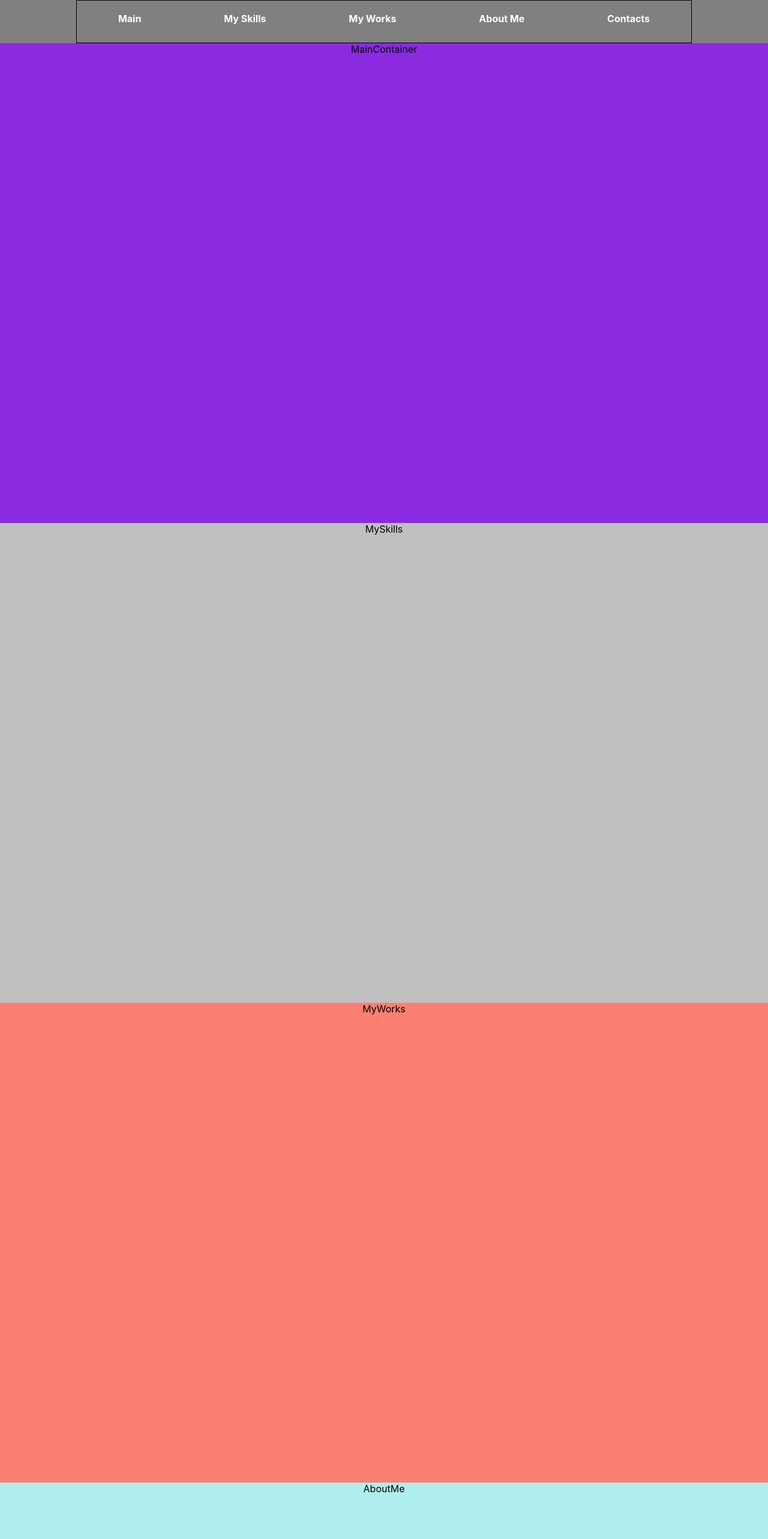
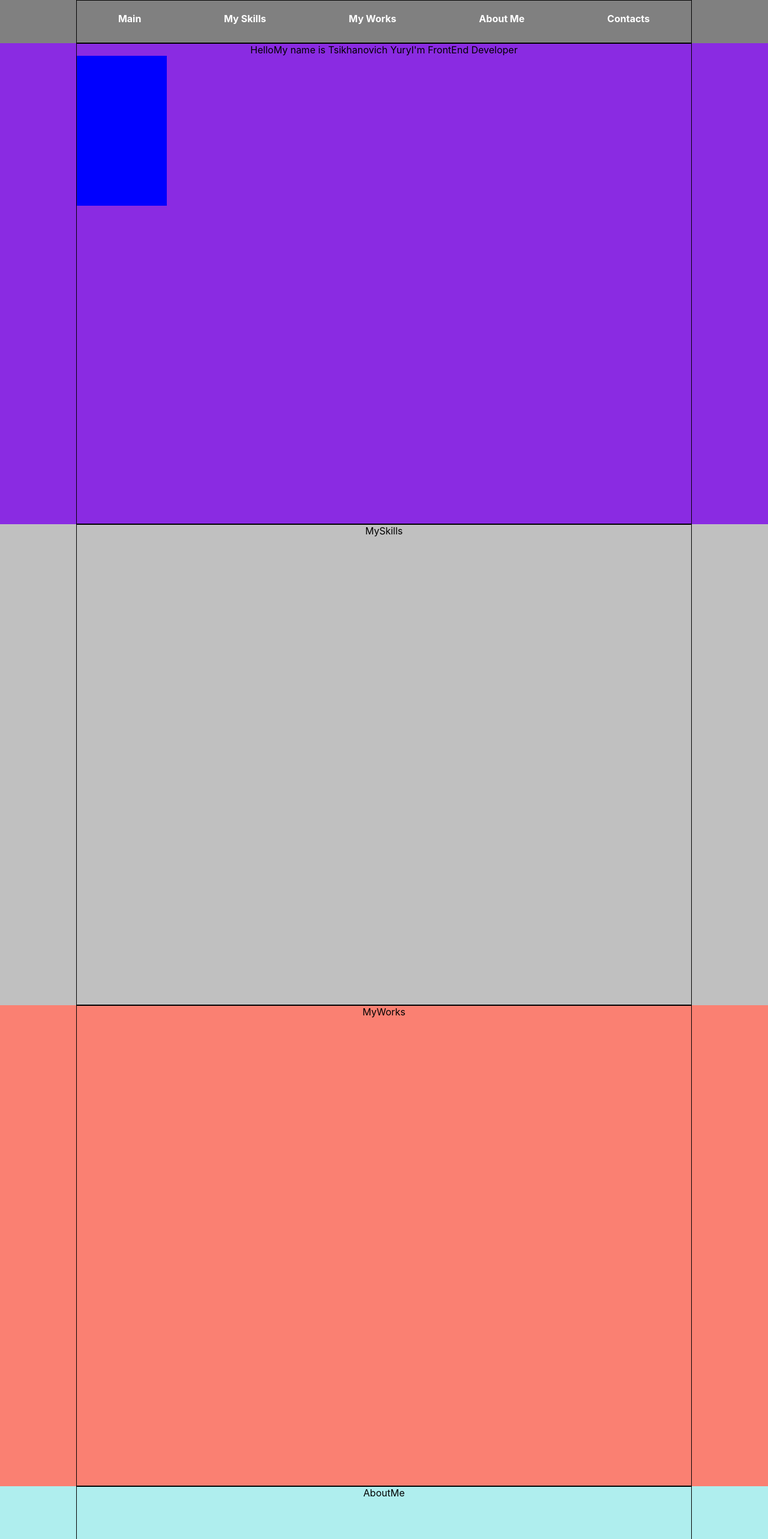
Before and after one commit to Yuranuch/My_portfolio, a React (Create React App) app: page / in a window 1280 px wide. Shown: the top 2566 px of the page at 60% size. Built offline with nearby package versions, Linux system fonts and the light colour scheme.

Commit message:
markup Header done

```diff
--- a/src/Components/AboutMe/AboutMe.js
+++ b/src/Components/AboutMe/AboutMe.js
@@ -2,11 +2,13 @@ import React from 'react';
 import styles from './AboutMe.module.css'
 
 function AboutMe() {
-  return (
-    <div className={styles.aboutMe }>
-        AboutMe
-    </div>
-  );
+    return (
+        <div className={styles.aboutMe}>
+            <div className={styles.container}>
+                AboutMe
+            </div>
+        </div>
+    );
 }
 
 export default AboutMe;
--- a/src/Components/AboutMe/AboutMe.module.css
+++ b/src/Components/AboutMe/AboutMe.module.css
@@ -1,4 +1,9 @@
 .aboutMe {
-    height: 200px;
     background-color: paleturquoise;
 }
+.container {
+    height: 200px;
+    width: 80%;
+    margin: 0 auto;
+    border: 1px solid;
+}
--- a/src/Components/Contacts/Contacts.js
+++ b/src/Components/Contacts/Contacts.js
@@ -2,11 +2,13 @@ import React from 'react';
 import styles from './Contacts.module.css'
 
 function Contacts() {
-  return (
-    <div className={styles.contacts}>
-        Contacts
-    </div>
-  );
+    return (
+        <div className={styles.contacts}>
+            <div className={styles.container}>
+                Contacts
+            </div>
+        </div>
+    );
 }
 
 export default Contacts;
--- a/src/Components/Contacts/Contacts.module.css
+++ b/src/Components/Contacts/Contacts.module.css
@@ -1,4 +1,9 @@
 .contacts {
-    height: 400px;
     background-color: fuchsia;
 }
+.container {
+    height: 400px;
+    width: 80%;
+    margin: 0 auto;
+    border: 1px solid;
+}
--- a/src/Components/Footer/Footer.module.css
+++ b/src/Components/Footer/Footer.module.css
@@ -3,11 +3,8 @@
     background-color: gray;
 }
 .container {
-    height: 100px;
-    display: flex;
     height: 70px;
     width: 80%;
     margin: 0 auto;
-    align-items: center;
     border: 1px solid;
 }
--- a/src/Components/MainContainer/MainContainer.js
+++ b/src/Components/MainContainer/MainContainer.js
@@ -2,11 +2,20 @@ import React from 'react';
 import styles from './MainContainer.module.css'
 
 function MainContainer() {
-  return (
-    <div className={styles.mainContainer }>
-      MainContainer
-    </div>
-  );
+    return (
+        <div className={styles.mainContainer}>
+            <div className={styles.container}>
+                <div className={styles.greeting}>
+                    <span>Hello</span>
+                    <span>My name is Tsikhanovich Yury</span>
+                    <span>I'm FrontEnd Developer</span>
+                </div>
+                <div className={styles.photo}>
+                    <img src="" alt="" />
+                </div>
+            </div>
+        </div>
+    );
 }
 
 export default MainContainer;
--- a/src/Components/MainContainer/MainContainer.module.css
+++ b/src/Components/MainContainer/MainContainer.module.css
@@ -1,4 +1,17 @@
 .mainContainer {
-    height: 100vh;
     background-color: blueviolet;
 }
+.container {
+    height: 100vh;
+    width: 80%;
+    margin: 0 auto;
+    border: 1px solid;
+}
+.greeting {
+
+}
+.photo {
+    width: 150px;
+    height: 250px;
+    background-color: blue;
+}
--- a/src/Components/MySkills/MySkills.js
+++ b/src/Components/MySkills/MySkills.js
@@ -2,11 +2,13 @@ import React from 'react';
 import styles from './MySkills.module.css'
 
 function MySkills() {
-  return (
-    <div className={styles.mySkills }>
-      MySkills
-    </div>
-  );
+    return (
+        <div className={styles.mySkills}>
+            <div className={styles.container}>
+                MySkills
+            </div>
+        </div>
+    );
 }
 
 export default MySkills;
--- a/src/Components/MySkills/MySkills.module.css
+++ b/src/Components/MySkills/MySkills.module.css
@@ -1,4 +1,9 @@
 .mySkills {
-    height: 100vh;
     background-color: silver;
 }
+.container {
+    height: 100vh;
+    width: 80%;
+    margin: 0 auto;
+    border: 1px solid;
+}
--- a/src/Components/MyWorks/MyWorks.js
+++ b/src/Components/MyWorks/MyWorks.js
@@ -2,11 +2,13 @@ import React from 'react';
 import styles from './MyWorks.module.css'
 
 function MyWorks() {
-  return (
-    <div className={styles.myWorks }>
-        MyWorks
-    </div>
-  );
+    return (
+        <div className={styles.myWorks}>
+            <div className={styles.container}>
+                MyWorks
+            </div>
+        </div>
+    );
 }
 
 export default MyWorks;
--- a/src/Components/MyWorks/MyWorks.module.css
+++ b/src/Components/MyWorks/MyWorks.module.css
@@ -1,4 +1,10 @@
 .myWorks {
-    height: 100vh;
     background-color: salmon;
 }
+
+.container {
+    height: 100vh;
+    width: 80%;
+    margin: 0 auto;
+    border: 1px solid;
+}
```
